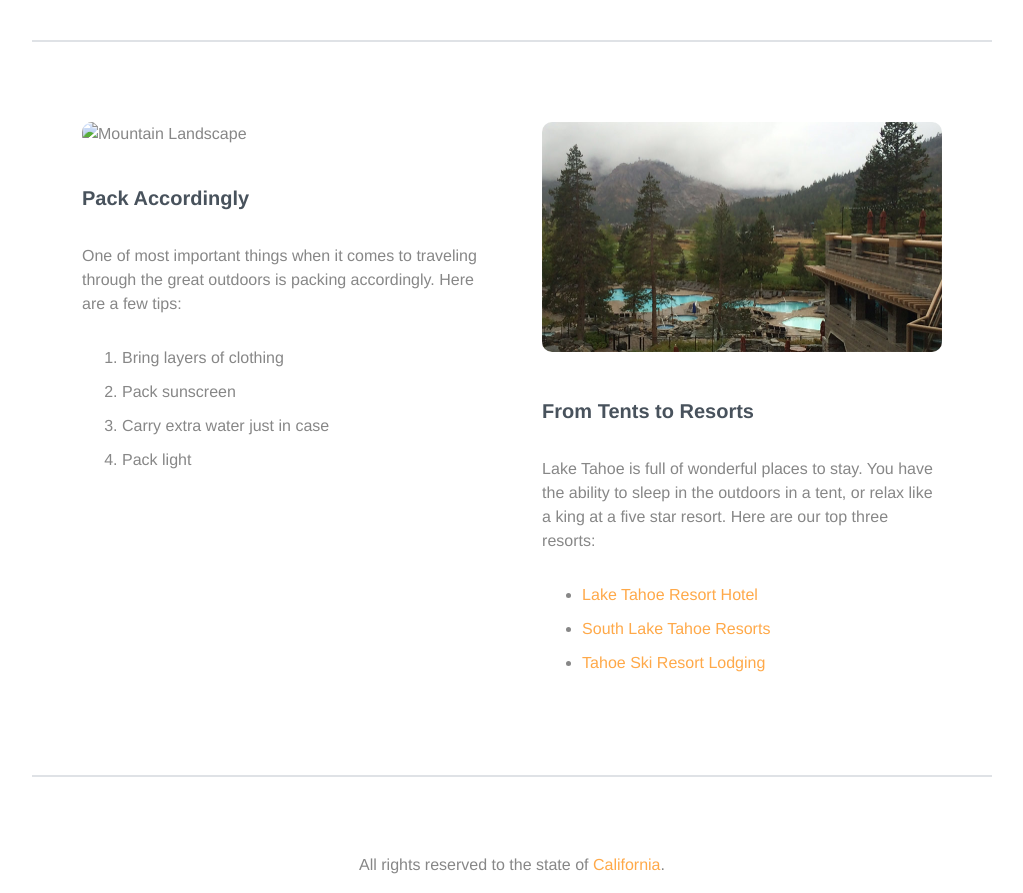
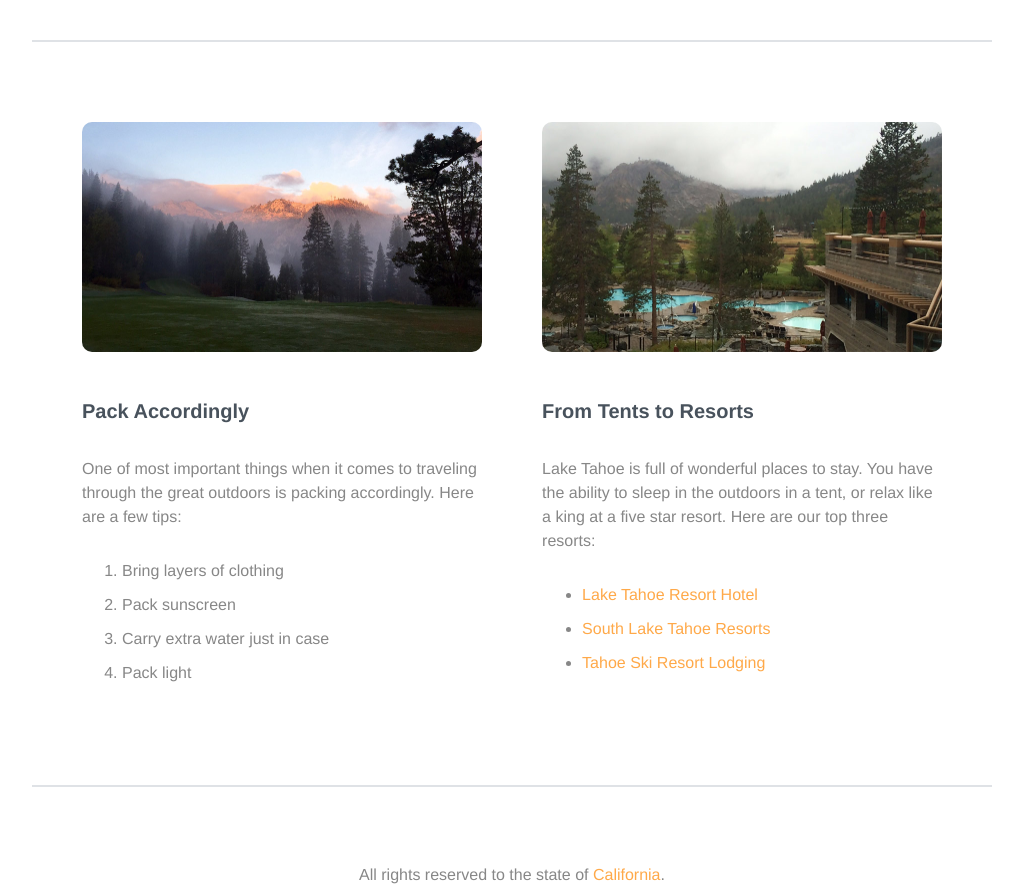
Before and after one commit to Urosh91/HTML_practice, a plain HTML site: page Index.html in a window 1280 px wide. Shown: the part 1920-2813 px from the top of the page, without its empty margins (128-1151 px from the left). Drawn offline with Linux system fonts and the light colour scheme; a web font is replaced by a local one.

Commit message:
Undid a mistake in img tag

```diff
--- a/Index.html
+++ b/Index.html
@@ -49,7 +49,7 @@
     </div>
 
     <div class="tips">
-        <img src="pic/mtn-landscape.jpg" alt="Mountain Landscape">
+        <img src="img/mtn-landscape.jpg" alt="Mountain Landscape">
         <h3>Pack Accordingly</h3>
         <p>
             One of most important things when it comes to traveling through the great outdoors is packing accordingly.
```
